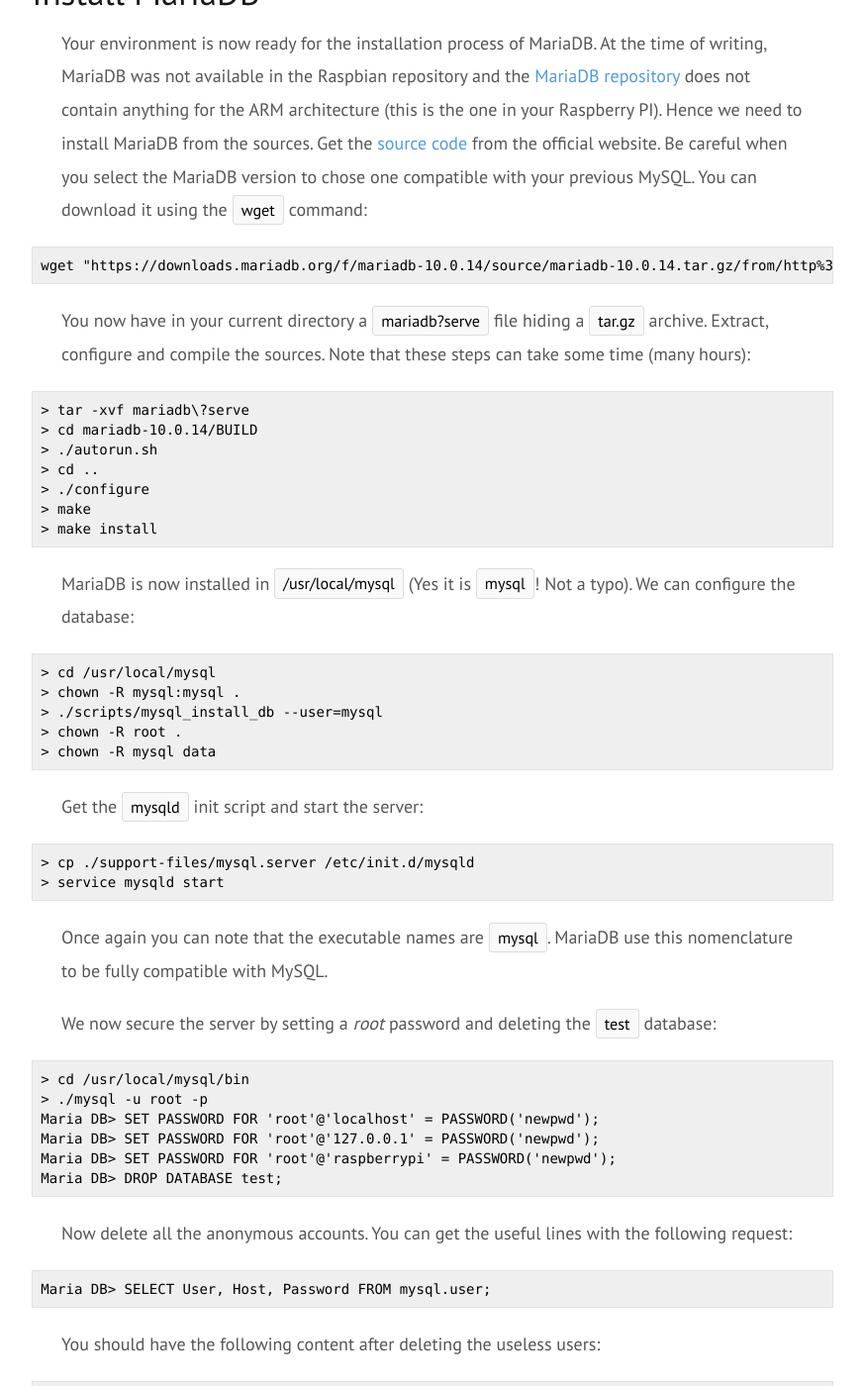
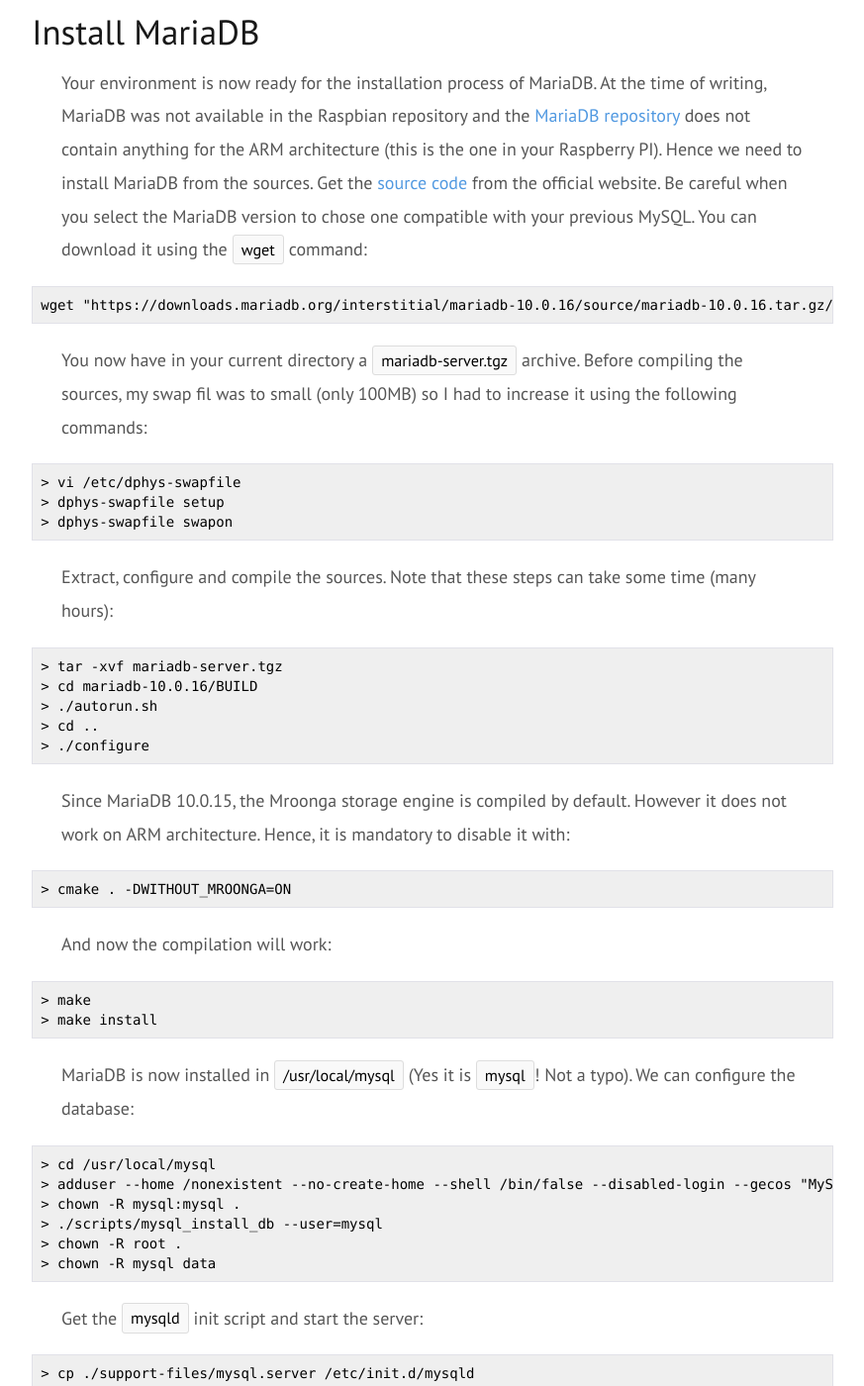
Before and after one commit to EtienneM/EtienneM.github.io, a Jekyll site: the page built from _posts/2014-11-14-mariadb.md, in a window 1280 px wide and 1400 px high, scrolled down 1193 px. Shown: the whole window at 99% size, without its empty margins (203-1076 px from the left). Built offline with Jekyll 4.4.1, drawn with Linux system fonts in a browser that asks for light colours; some of the changed text lies outside the part shown.

Commit message:
Update MariaDB installation instruction

```diff
--- a/_posts/2014-11-14-mariadb.md
+++ b/_posts/2014-11-14-mariadb.md
@@ -26,9 +26,11 @@
 The second line backup the MySQL configuration file. It was useless in my case
 but you may have done something smart in it.
 
-A few packages required for your Raspbian:
+A few packages required to compile MariaDB:
 
-	> apt-get install cmake libncurses5-dev bison
+	> apt-get -y install cmake libncurses5-dev libssl-dev bison
+
+	<!-- > apt-get build-dep mysql-server -->
 
 # Install MariaDB
 
@@ -42,17 +44,33 @@
 when you select the MariaDB version to chose one compatible with your previous
 MySQL. You can download it using the `wget` command:
 
-	wget "https://downloads.mariadb.org/f/mariadb-10.0.14/source/mariadb-10.0.14.tar.gz/from/http%3A/nwps.ws/pub/mariadb?serve"
+	wget "https://downloads.mariadb.org/interstitial/mariadb-10.0.16/source/mariadb-10.0.16.tar.gz/from/http%3A/nwps.ws/pub/mariadb?serve?&serve" --output-document=mariadb-server.tgz
 
-You now have in your current directory a `mariadb?serve` file hiding a `tar.gz`
-archive. Extract, configure and compile the sources. Note that these steps can
-take some time (many hours):
+You now have in your current directory a `mariadb-server.tgz` archive. Before
+compiling the sources, my swap fil was to small (only 100MB) so I had to
+increase it using the following commands:
 
-	> tar -xvf mariadb\?serve
-	> cd mariadb-10.0.14/BUILD
+	> vi /etc/dphys-swapfile
+	> dphys-swapfile setup
+	> dphys-swapfile swapon
+
+Extract, configure and compile the sources. Note that these steps can take some
+time (many hours):
+
+	> tar -xvf mariadb-server.tgz
+	> cd mariadb-10.0.16/BUILD
 	> ./autorun.sh
 	> cd ..
 	> ./configure
+
+Since MariaDB 10.0.15, the Mroonga storage engine is compiled by default.
+However it does not work on ARM architecture. Hence, it is mandatory to disable
+it with:
+
+	> cmake . -DWITHOUT_MROONGA=ON
+
+And now the compilation will work:
+
 	> make
 	> make install
 
@@ -60,6 +78,7 @@
 can configure the database:
 
 	> cd /usr/local/mysql
+	> adduser --home /nonexistent --no-create-home --shell /bin/false --disabled-login --gecos "MySQL Server,,," mysql
 	> chown -R mysql:mysql .
 	> ./scripts/mysql_install_db --user=mysql
 	> chown -R root .
@@ -87,6 +107,7 @@
 following request:
 
 	Maria DB> SELECT User, Host, Password FROM mysql.user;
+	Maria DB> DELETE FROM mysql.user WHERE User!="root" AND (Host="localhost" OR Host="raspberrypi-owncloud");
 
 You should have the following content after deleting the useless users:
 
```
Also changed, not shown: other parts of _posts/2014-11-14-mariadb.md (+2 -1 lines).
